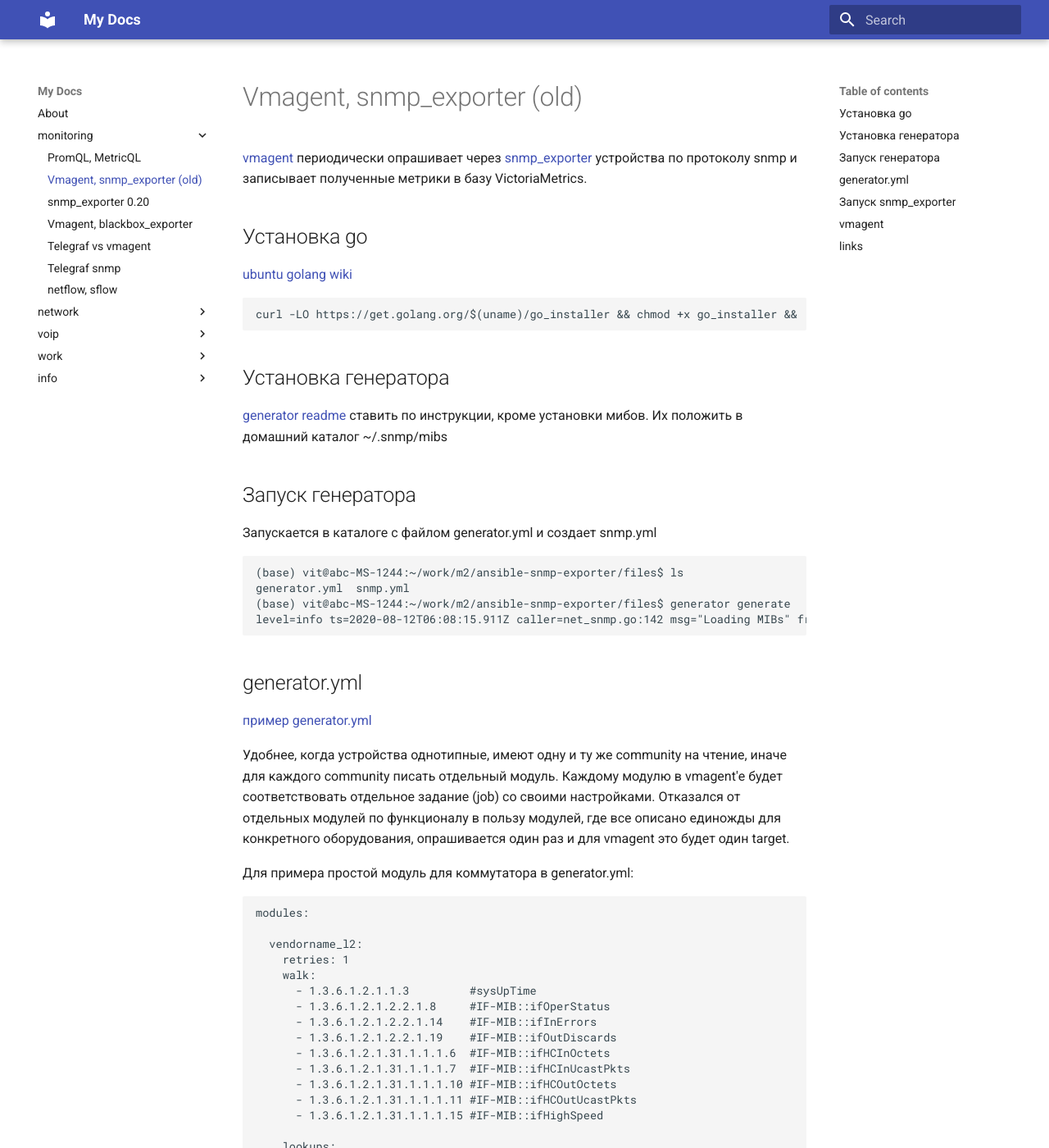
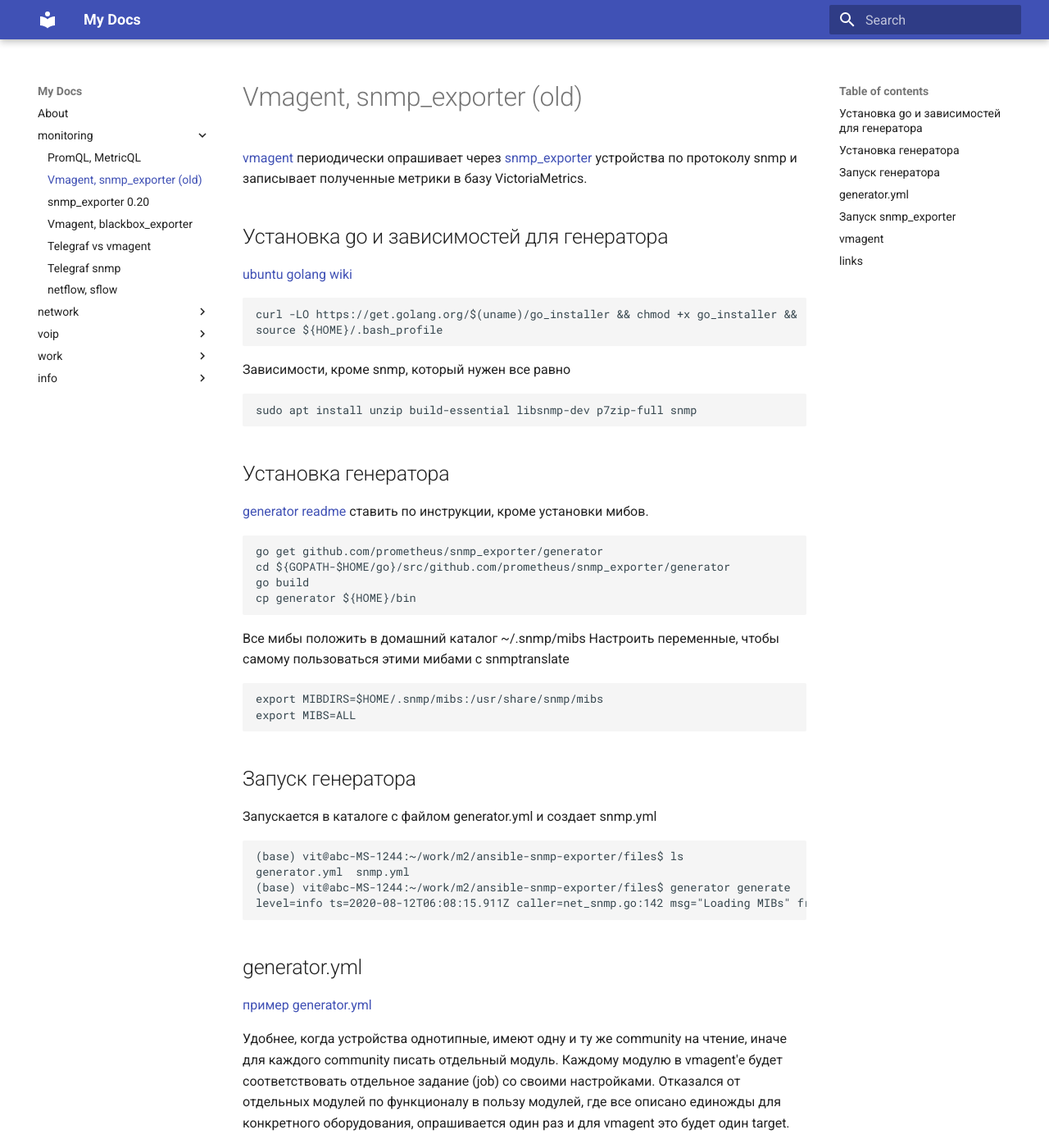
Before and after one commit to v98765/v98765.github.io, an MkDocs documentation site: the page built from docs/monitoring/snmp_exporter.md, in a window 1280 px wide and 1400 px high. Shown: the whole window at 82% size. Built offline with MkDocs 1.6.1 and Material for MkDocs 9.7.7, drawn with Linux system fonts in a browser that asks for light colours; some of the changed text lies outside the part shown.

Commit message:
monitoring/snmp_exporter.md add file

````diff
--- a/docs/monitoring/snmp_exporter.md
+++ b/docs/monitoring/snmp_exporter.md
@@ -2,17 +2,33 @@
 устройства по протоколу snmp и записывает полученные метрики в базу VictoriaMetrics.
 
 
-## Установка go
+## Установка go и зависимостей для генератора
 
 [ubuntu golang wiki](https://github.com/golang/go/wiki/Ubuntu)
-```text
+```sh
 curl -LO https://get.golang.org/$(uname)/go_installer && chmod +x go_installer && ./go_installer && rm go_installer
+source ${HOME}/.bash_profile
+```
+Зависимости, кроме snmp, который нужен все равно
+```sh
+sudo apt install unzip build-essential libsnmp-dev p7zip-full snmp
 ```
 
 ## Установка генератора
 
 [generator readme](https://github.com/prometheus/snmp_exporter/tree/master/generator) ставить по инструкции, кроме установки мибов.
-Их положить в домашний каталог ~/.snmp/mibs
+```sh
+go get github.com/prometheus/snmp_exporter/generator
+cd ${GOPATH-$HOME/go}/src/github.com/prometheus/snmp_exporter/generator
+go build
+cp generator ${HOME}/bin
+```
+Все мибы положить в домашний каталог ~/.snmp/mibs
+Настроить переменные, чтобы самому пользоваться этими мибами с snmptranslate
+```text
+export MIBDIRS=$HOME/.snmp/mibs:/usr/share/snmp/mibs
+export MIBS=ALL
+```
 
 ## Запуск генератора
 
@@ -208,6 +224,10 @@
       regex: nqaResultsIndex|nqaResultsHopIndex
 ```
 
+mkdir snmp
+https://raw.githubusercontent.com/prometheus/snmp_exporter/master/generator/Dockerfile
+podman build -t snmp-generator .
+
 ## links
 
 [https://www.robustperception.io/numbers-from-displaystrings-with-the-snmp_exporter](https://www.robustperception.io/numbers-from-displaystrings-with-the-snmp_exporter)
````
